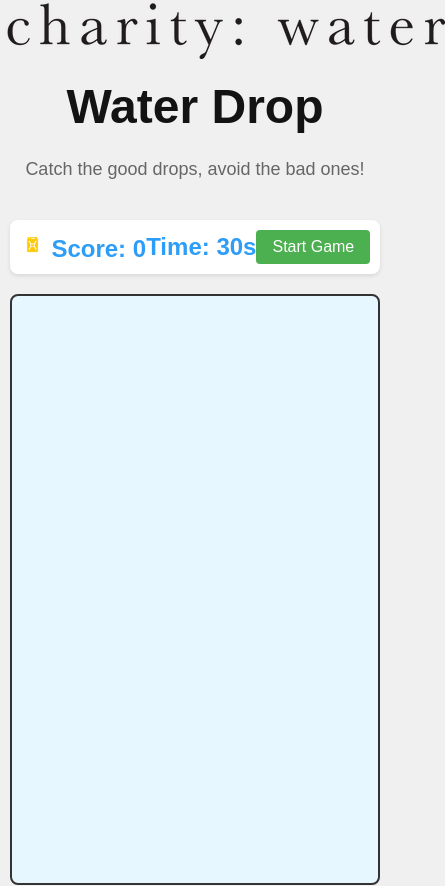
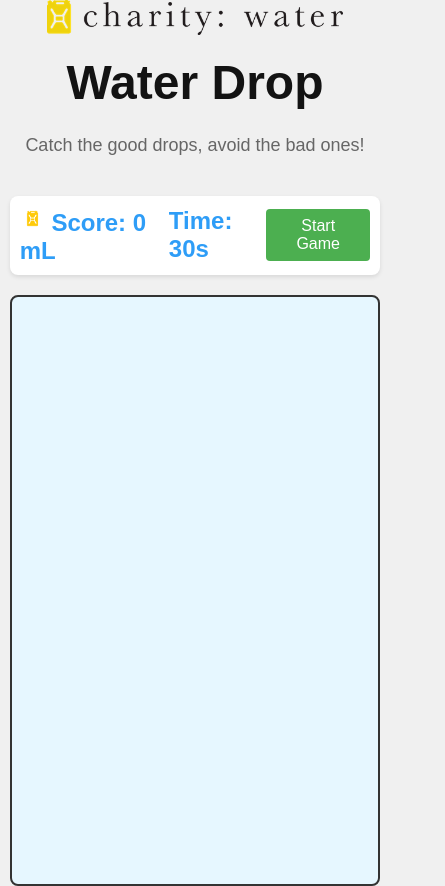
Before and after one commit to Marlowmallow/05-cw-game-water-drop-main, a plain HTML site: page 05-cw-game-water-drop-main/index.html in a window 390 px wide. Shown: the whole page, 445 px wide, since content can reach past the window. Drawn offline with Linux system fonts and the light colour scheme.

Commit message:
Added more responsive design with charity water header

```diff
--- a/05-cw-game-water-drop-main/index.html
+++ b/05-cw-game-water-drop-main/index.html
@@ -12,7 +12,7 @@
         <h1 class="game-title">Water Drop</h1>
         <p class="game-tagline">Catch the good drops, avoid the bad ones!</p>
         <div class="score-panel">
-            <div class="score"><img src= "img/water-can-transparent.png" alt= "Jerry Can"> Score: <span id="score">0</span></div>
+            <div class="score"><img src= "img/water-can-transparent.png" alt= "Jerry Can"> Score: <span id="score">0</span><span> mL</span></div>
             <div class="timer">Time: <span id="time">30</span>s</div>
             <button id="start-btn">Start Game</button>
         </div>
--- a/05-cw-game-water-drop-main/styles.css
+++ b/05-cw-game-water-drop-main/styles.css
@@ -39,6 +39,14 @@ body {
     flex-direction: column;
     align-items: center;
     gap: 20px;
+
+    img{
+        padding-top: 20 px;
+        @media only screen and (max-width: 600px){
+            width: 80%;
+            height: auto;
+        }
+    }
 }
 
 .score-panel {
```
